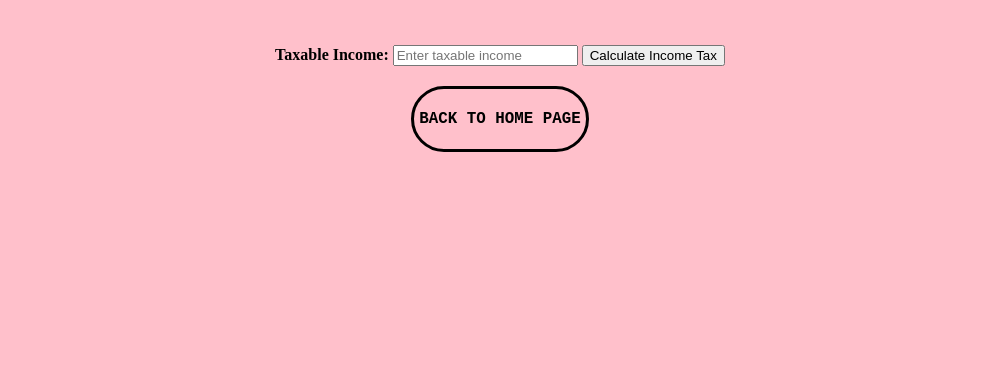
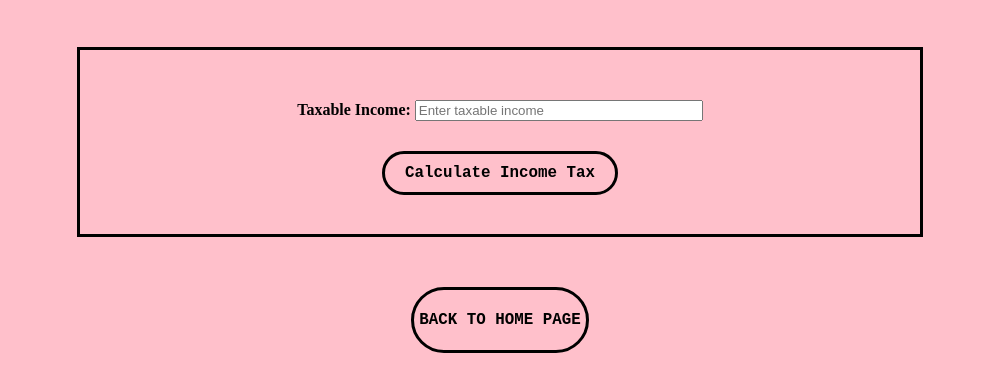
Before and after one commit to leyquinn/hlncuba, a plain HTML site: page incometaxcalculator.html in a window 1280 px wide. Shown: the part 156-548 px from the top of the page, without its empty margins (140-1136 px from the left). Drawn offline with Linux system fonts and the light colour scheme.

Commit message:
Update incometaxcalculator.css

```diff
--- a/incometaxcalculator.css
+++ b/incometaxcalculator.css
@@ -64,3 +64,49 @@ a:hover {
 .itc-homepage:active {
     opacity: 0.7;
 }
+
+.calculator-container {
+    border: 3px solid black;
+    padding: 20px;
+    margin: 50px auto;
+    max-width: 800px;
+    max-height: 800px;
+}
+
+#taxableIncome {
+    text-align: left;
+    width: 35%;
+    margin-top: 30px;
+    margin-bottom: 30px;
+}
+
+.calculate-button {
+    display: block;
+    margin: 0 auto;
+    background-color: pink;
+    font-family: 'Roboto Mono', monospace;
+    font-size: 0.99em;
+    border: 3px solid;
+    font-weight: bolder;
+    color: black;
+    border-radius: 80px;
+    cursor: pointer;
+    padding: 10px 20px;
+
+    transition: color 0.15s;
+}
+
+.calculate-button:hover {
+    background-color: gray;
+    color: white;
+}
+
+.calculate-button:active {
+    opacity: 0.7;
+}
+
+#result {
+    text-align: right;
+    font-size: 1.2em;
+    color: rgb(31, 185, 31);
+}
```
